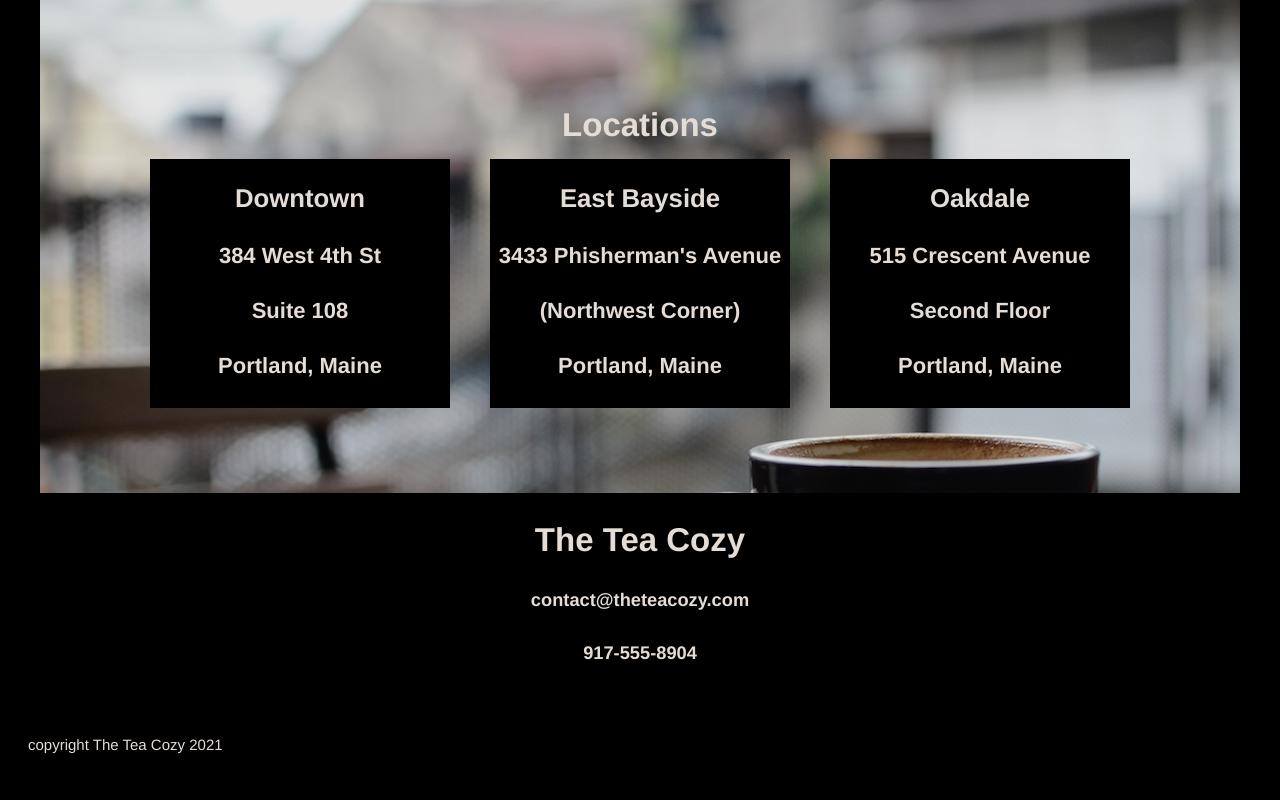
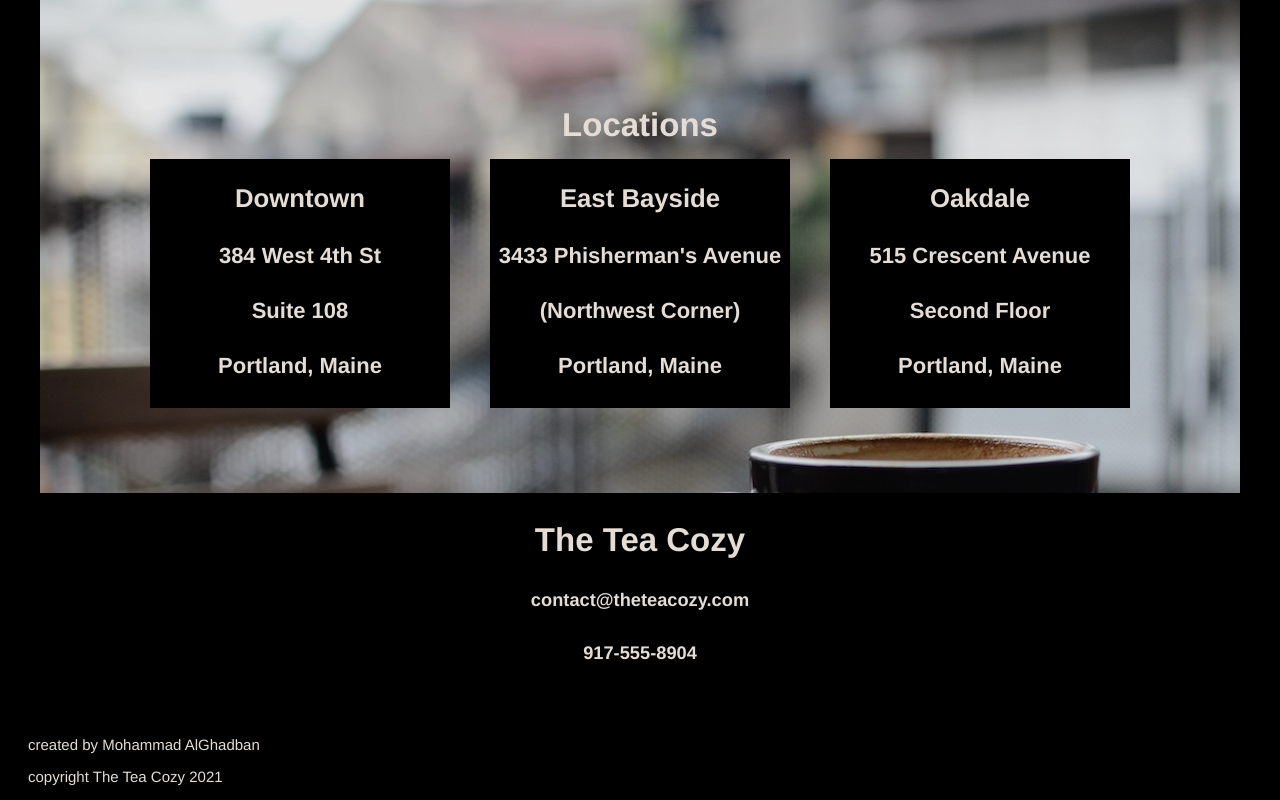
Before and after one commit to Mohammad-ghadban/Tea_Cozy, a plain HTML site: page index.html in a window 1280 px wide. Shown: the part 1489-2289 px from the top of the page. Before the commit the page ends 2257 px from the top, so only its background shows below. Drawn offline with Linux system fonts and the light colour scheme.

Commit message:
Update index.html

```diff
--- a/index.html
+++ b/index.html
@@ -81,6 +81,7 @@
         <h5>917-555-8904</h5>
       </div>
       <div id="copywrite">
+        <p>created by Mohammad AlGhadban</p>
         <p>copyright The Tea Cozy 2021</p>
       </div>
     </footer>
```
